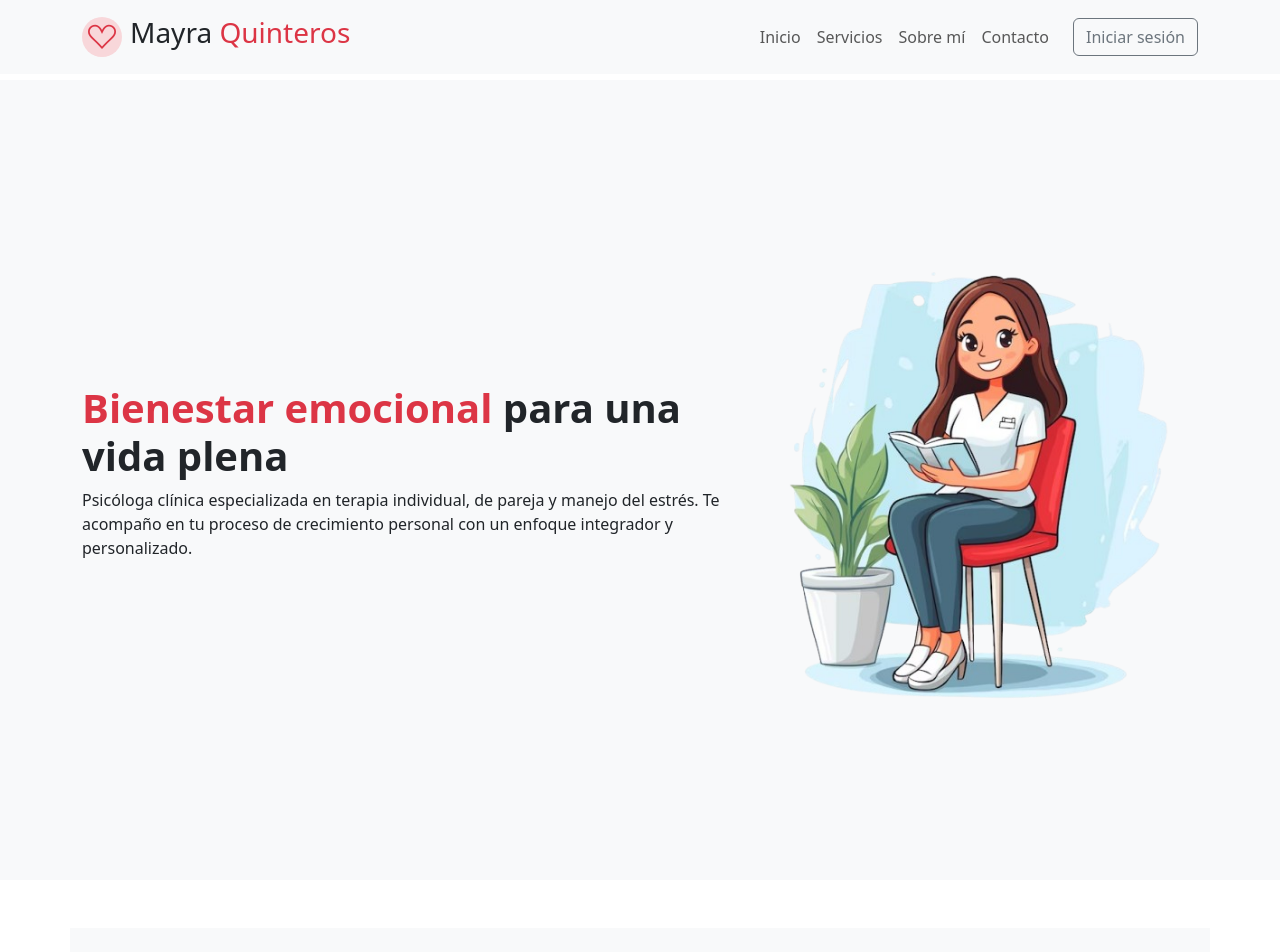
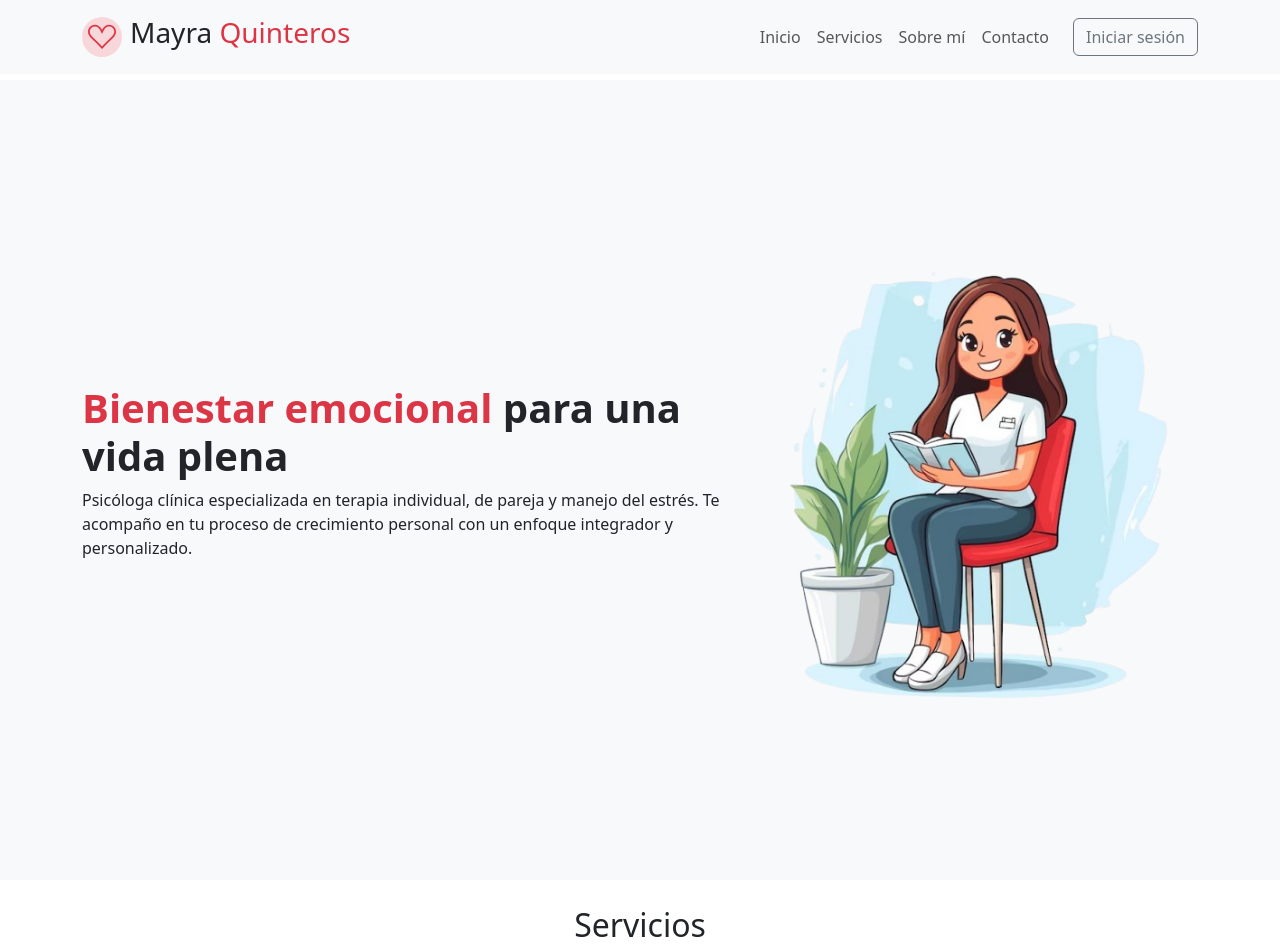
Before and after one commit to sachacq1/webMayraQ, a React (Vite) app in the folder frontend/: page / in a window 1280 px wide. Shown: the top 952 px of the page. Built offline with nearby package versions, Linux system fonts and the light colour scheme.

Commit message:
menuServ

```diff
--- a/frontend/src/Layout/Landing.jsx
+++ b/frontend/src/Layout/Landing.jsx
@@ -26,7 +26,7 @@ const Landing = () => {
                     <Inicio />
                 </section>
                 <section id="servicios" >
-                    <hServicios />
+                    <Servicios />
                 </section>
                 <section id="sobremi" >
                     <SobreMi />
```
